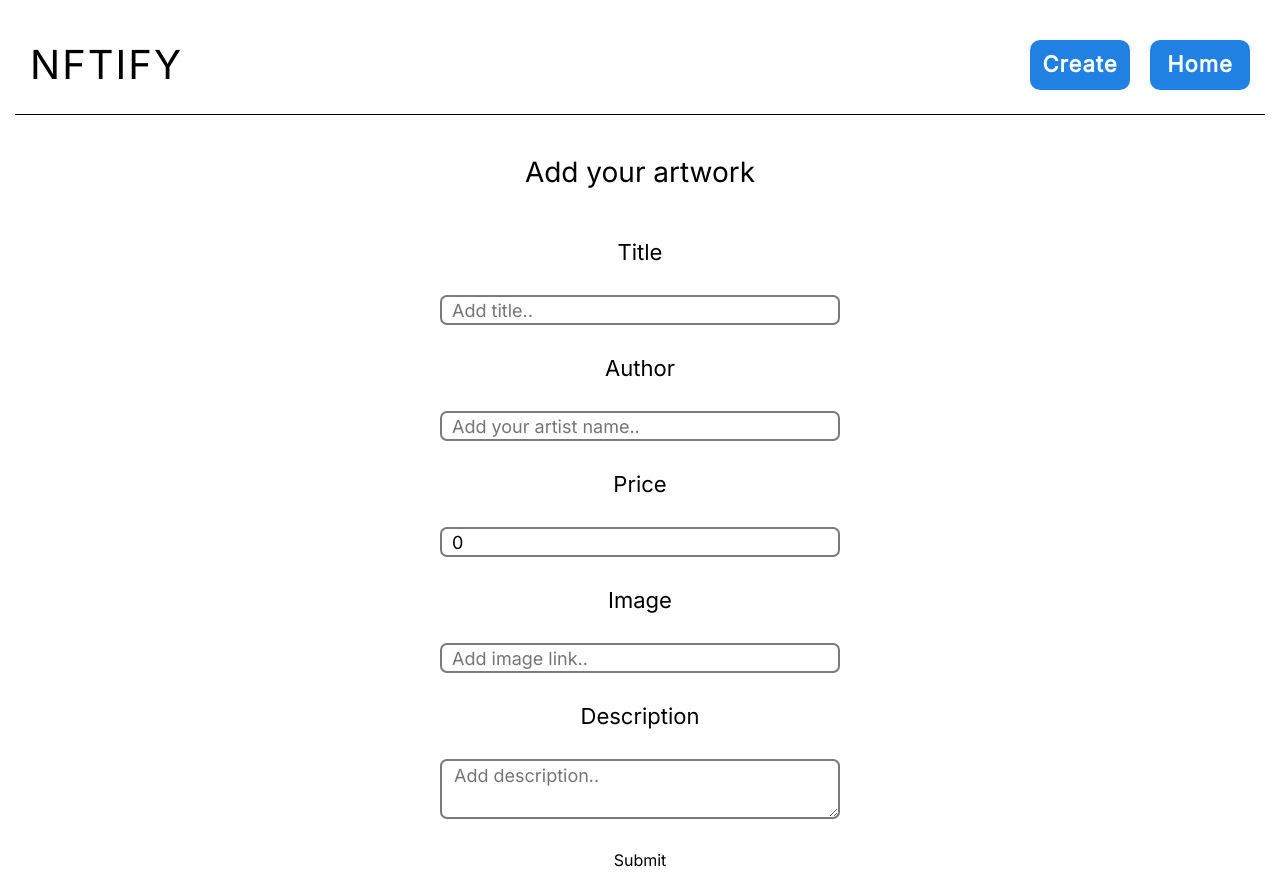
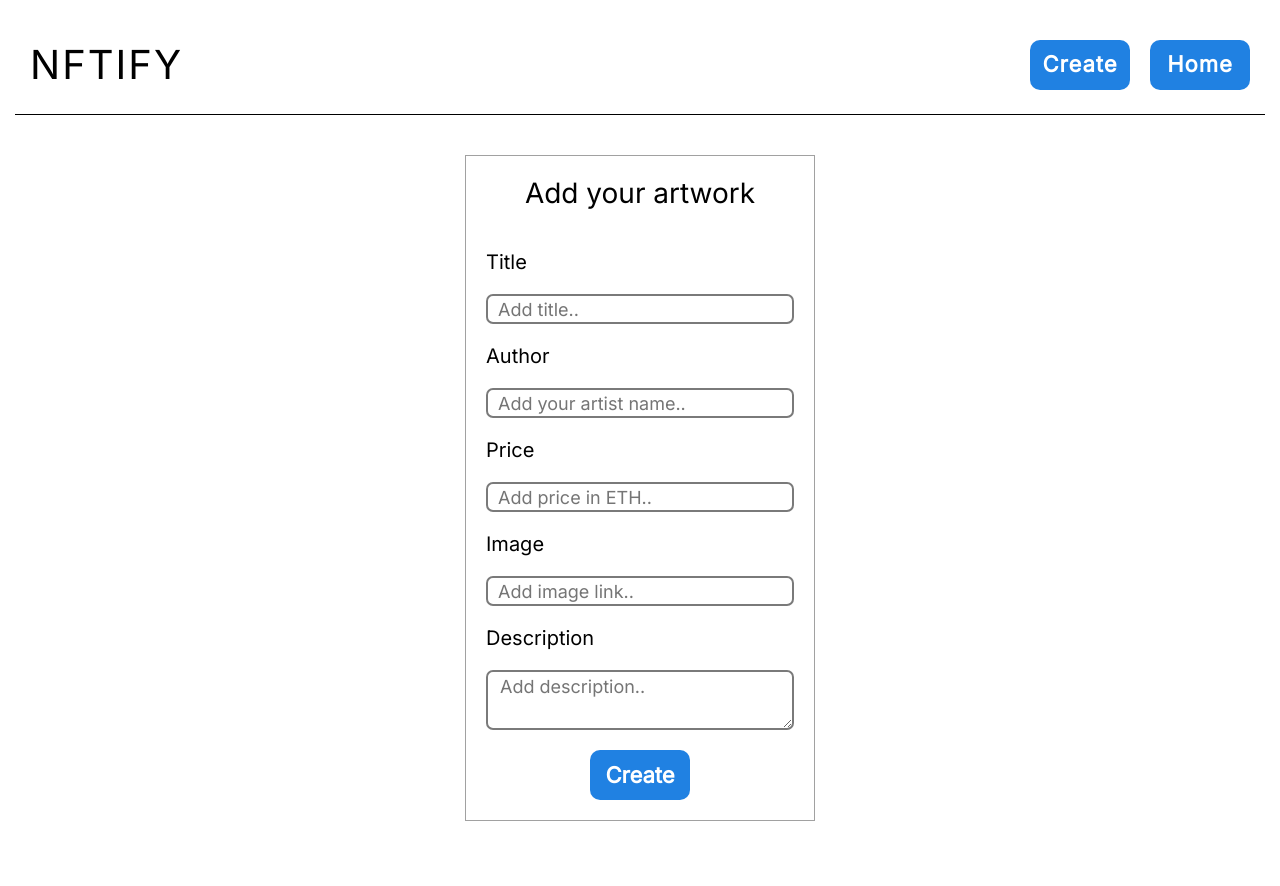
Before and after one commit to bboyruso/nfty-front, a React (Vite) app: page /create in a window 1280 px wide. After the commit the page ends 836 px from the top, so only its background shows below. Built offline with nearby package versions, Linux system fonts and the light colour scheme; no server answers.

Commit message:
Refactor Form styles

```diff
--- a/src/components/Button/Button.tsx
+++ b/src/components/Button/Button.tsx
@@ -1,12 +1,18 @@
+import React from "react";
 import ButtonStyled from "./ButtonStyled";
 
 interface ButtonProps {
   text?: string;
-  onClick: () => void;
+  onClick?: () => void;
+  onClickForm?: (event: React.FormEvent) => void;
 }
 
-const Button = ({ text, onClick }: ButtonProps): React.ReactElement => {
-  return <ButtonStyled onClick={onClick}>{text}</ButtonStyled>;
+const Button = ({
+  text,
+  onClick,
+  onClickForm,
+}: ButtonProps): React.ReactElement => {
+  return <ButtonStyled onClick={onClick || onClickForm}>{text}</ButtonStyled>;
 };
 
 export default Button;
--- a/src/components/Form/Form.tsx
+++ b/src/components/Form/Form.tsx
@@ -1,6 +1,7 @@
 import React, { useState } from "react";
 import FormStyled from "./FormStyled";
 import { NftCardStructure, NftStructure } from "../../types";
+import Button from "../Button/Button";
 
 interface FormProps {
   headingText: string;
@@ -59,7 +60,6 @@ const Form = ({ headingText, onFormSubmit }: FormProps): React.ReactElement => {
         id="price"
         name="price"
         placeholder="Add price in ETH.."
-        value={formData.price}
         onChange={handleChange}
       />
 
@@ -81,10 +81,7 @@ const Form = ({ headingText, onFormSubmit }: FormProps): React.ReactElement => {
         value={formData.description}
         onChange={handleChange}
       />
-
-      <button type="submit" onClick={handleSubmit}>
-        Submit
-      </button>
+      <Button text="Create" onClickForm={handleSubmit} />
     </FormStyled>
   );
 };
--- a/src/components/Form/FormStyled.tsx
+++ b/src/components/Form/FormStyled.tsx
@@ -1,21 +1,28 @@
 import styled from "styled-components";
 
 const FormStyled = styled.form`
+  margin: 0 auto;
   display: flex;
   flex-direction: column;
   justify-content: center;
   align-items: center;
-  gap: 10px;
+  border: 1px solid #0000005e;
+  gap: 15px;
+  width: 100%;
+  padding: 20px;
 
   input,
   textarea {
     border: 2px solid #00000085;
     border-radius: 7px;
-    width: 90%;
+    align-self: center;
+    width: 100%;
   }
 
   label {
-    font-size: 22px;
+    font-size: 20px;
+    text-align: left;
+    align-self: flex-start;
   }
 
   input {
@@ -28,12 +35,12 @@ const FormStyled = styled.form`
   }
 
   @media screen and (min-width: 500px) {
-    gap: 30px;
+    gap: 20px;
+
+    max-width: 350px;
 
     input,
     textarea {
-      width: 60%;
-      max-width: 400px;
       font-size: 18px;
     }
   }
```
